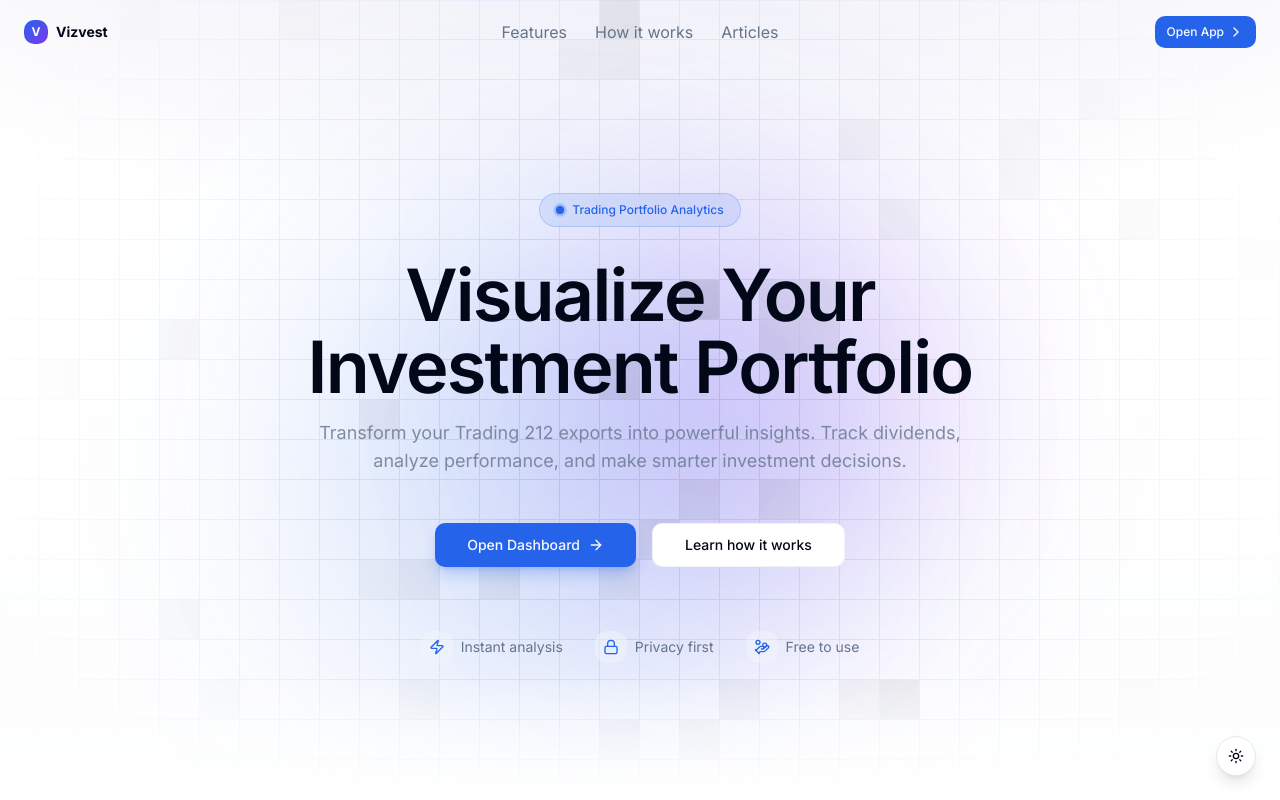
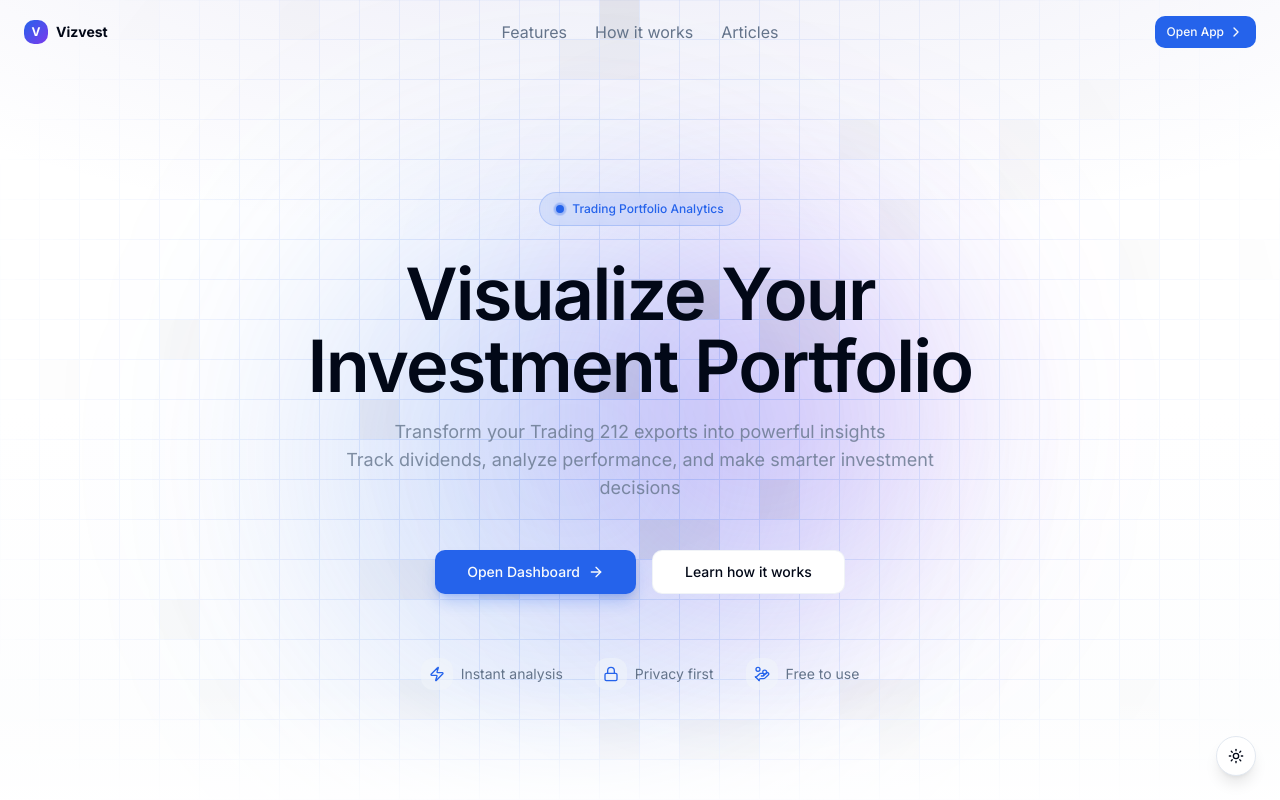
Before and after one commit to dhruvtrip/vizvest-app, a Next.js app: page / in a window 1280 px wide. Shown: the top 800 px of the page. Built offline with nearby package versions, Linux system fonts and the light colour scheme.

Commit message:
fix: adjust hero component padding and improve text formatting for better readability

```diff
--- a/components/landing/hero.tsx
+++ b/components/landing/hero.tsx
@@ -33,7 +33,7 @@ export function Hero() {
   }, [])
 
   return (
-    <section className="relative min-h-screen flex items-center overflow-hidden pt-14">
+    <section className="relative min-h-screen flex items-center overflow-hidden pt-16">
       {/* Enhanced Background for Dark Mode */}
       <div className="absolute inset-0 -z-10">
         {/* Base gradient */}
@@ -105,8 +105,8 @@ export function Hero() {
               </span>
             </h1>
             <p className="text-base sm:text-lg text-muted-foreground/80 max-w-2xl mx-auto leading-relaxed">
-              Transform your Trading 212 exports into powerful insights.
-              Track dividends, analyze performance, and make smarter investment decisions.
+              Transform your Trading 212 exports into powerful insights
+             <br></br>Track dividends, analyze performance, and make smarter investment decisions
             </p>
           </motion.div>
 
```
